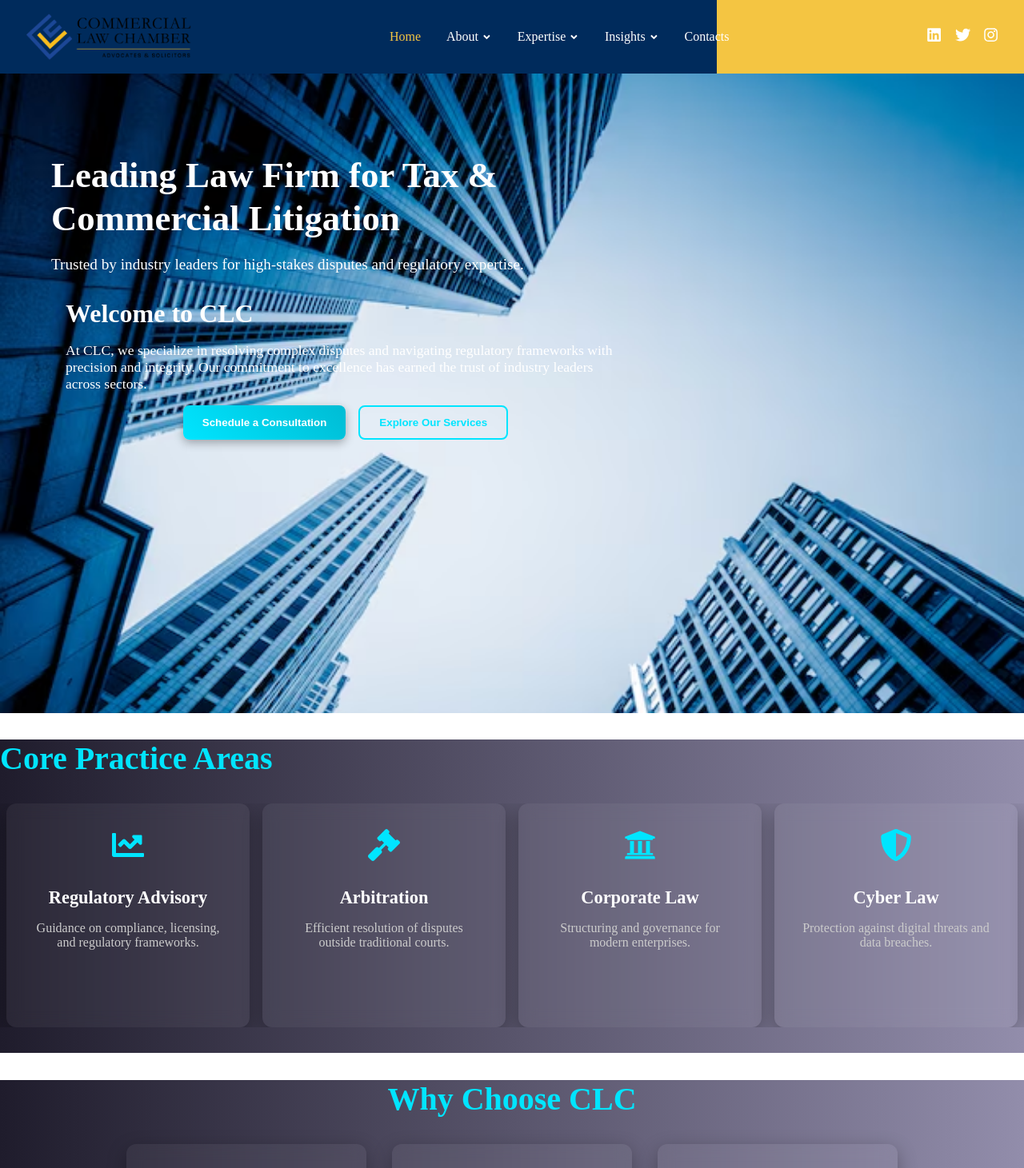
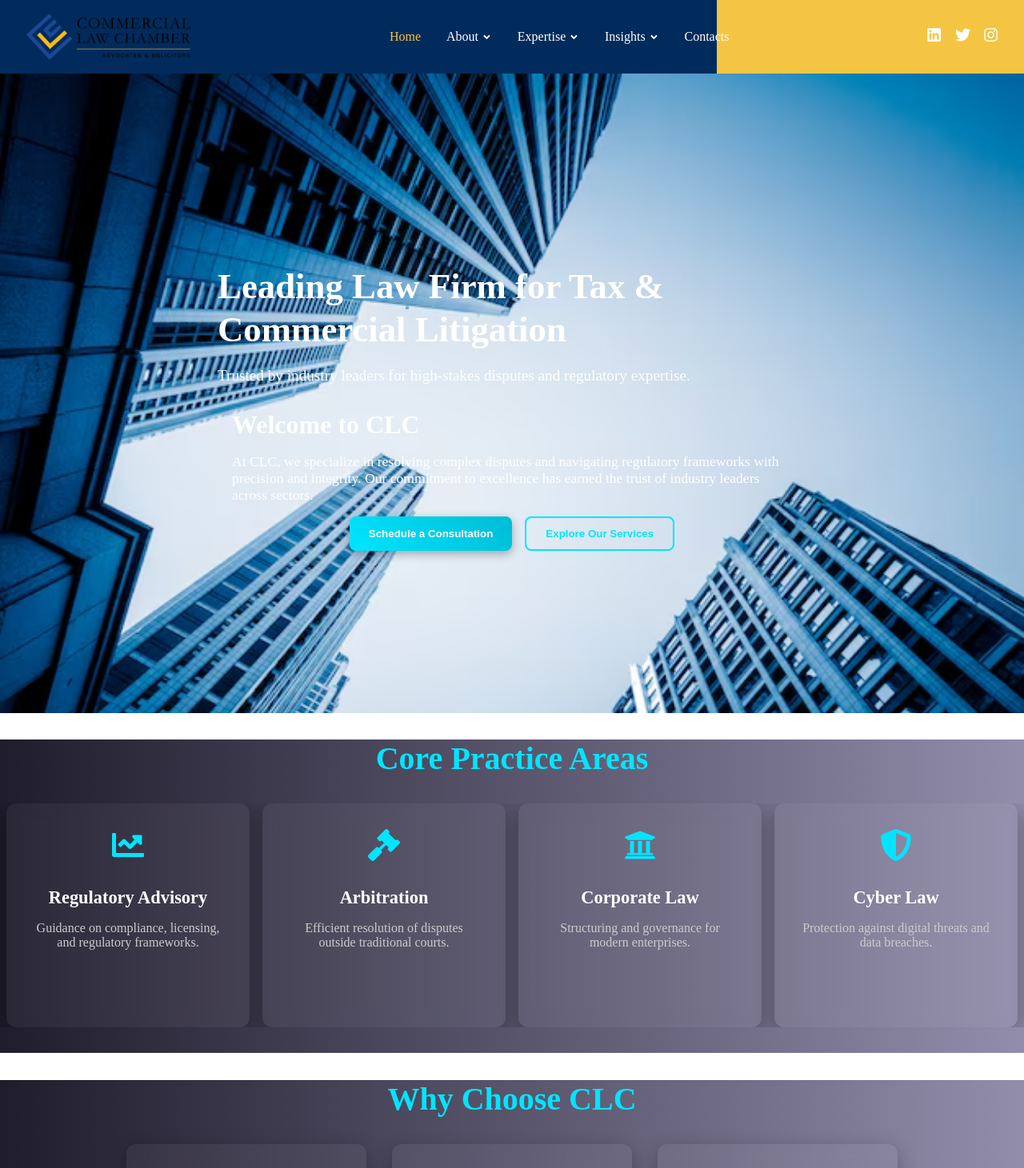
Before and after one commit to vishalsinghbaghel/commercial-law-chamber-new, a React (Vite) app: page / in a window 1280 px wide. Shown: the top 1461 px of the page at 80% size. Built offline with nearby package versions, Linux system fonts and the light colour scheme.

Commit message:
some css changes

```diff
--- a/src/components/footer/Footer.jsx
+++ b/src/components/footer/Footer.jsx
@@ -11,9 +11,9 @@ export const Footer = () => {
         </div>
 
         <div className={styles.navLinks}>
-          <Link to="/about">About Us</Link>
+          <Link to="/about/team">About Us</Link>
           <Link to="/services">Services</Link>
-          <Link to="/contact">Contact</Link>
+          <Link to="/contacts">Contact</Link>
           <Link to="/careers">Careers</Link>
         </div>
 
--- a/src/components/home/heroSection/HeroSection.module.css
+++ b/src/components/home/heroSection/HeroSection.module.css
@@ -36,18 +36,21 @@
     position: relative;
     z-index: 1;
     display: flex;
-    align-items: left;
-    justify-content: left;
+    align-items: center;
+    justify-content: center;
+    text-align: center;
     height: 100%;
     padding: 2rem;
     color: white;
     text-align: left;
+
 }
 
 .heroContent {
     max-width: 800px;
     padding: 2rem;
     border-radius: 12px;
+
 }
 
 .heroTitle {
--- a/src/components/home/practice/PracticeSection.module.css
+++ b/src/components/home/practice/PracticeSection.module.css
@@ -2,6 +2,10 @@
     padding-bottom: 2rem;
     background: linear-gradient(to right, #1f1c2c, #928dab);
     color: #fff;
+    text-align: center;
+
+        font-size: 2.5rem;
+        margin-bottom: 2rem;
 }
 
 .sectionTitle {
```
